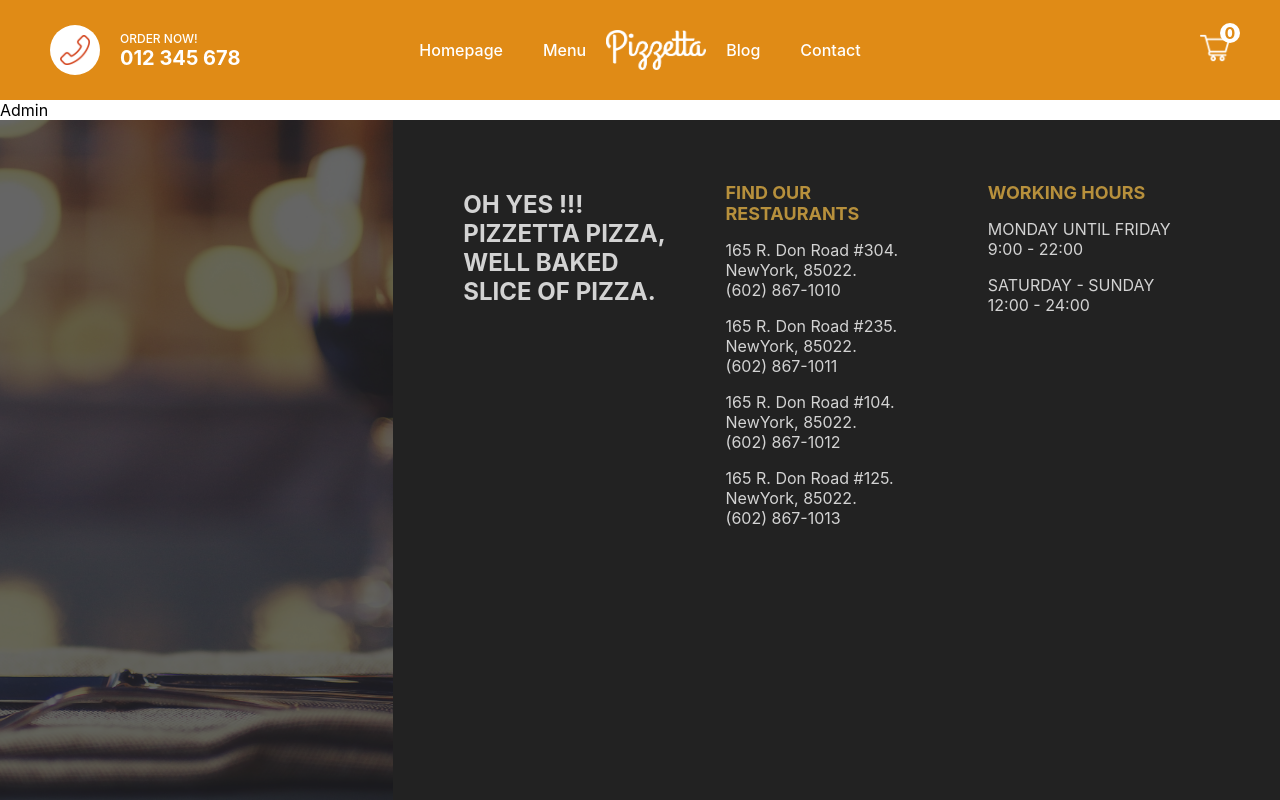
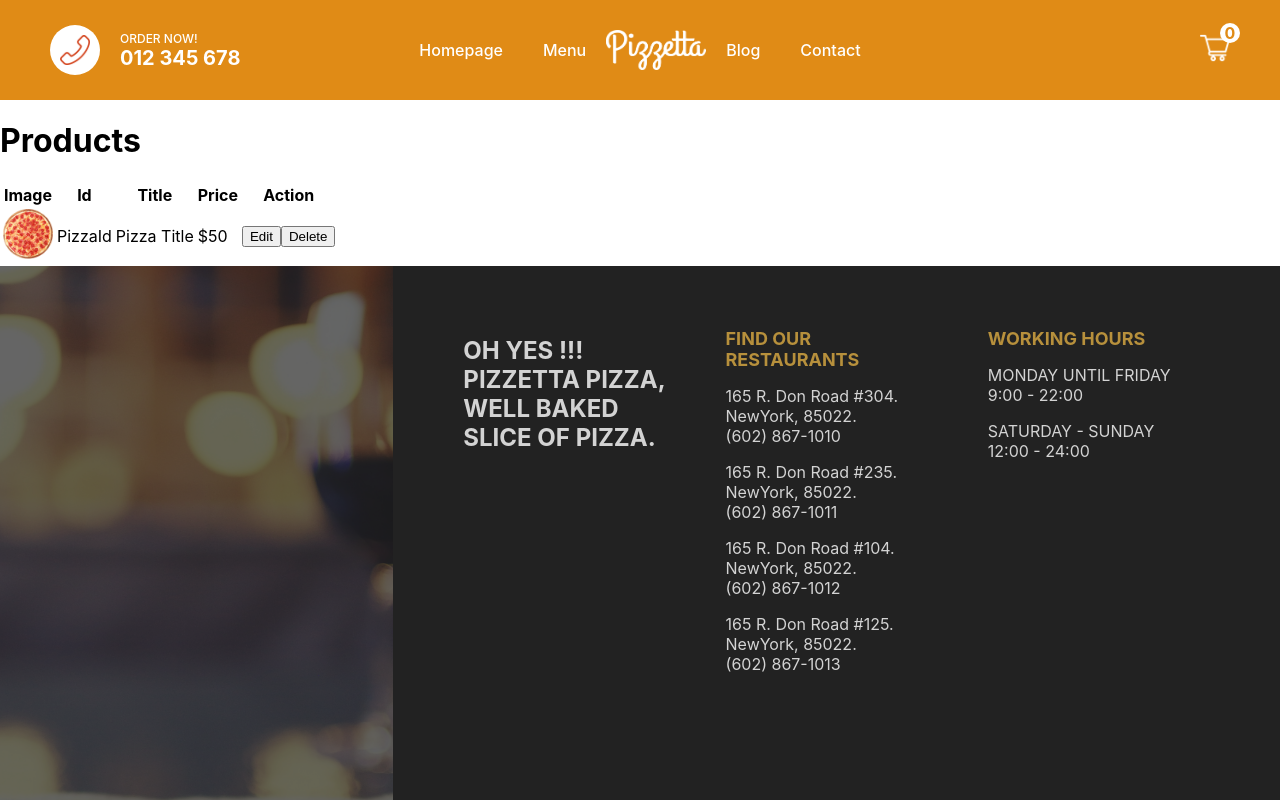
Before and after one commit to Alan-N-Pereira/Pizzetta, a Next.js app: page /admin in a window 1280 px wide. Shown: the top 800 px of the page. Built offline with nearby package versions, Linux system fonts and the light colour scheme.

Commit message:
Update admin component

```diff
--- a/pages/admin/index.jsx
+++ b/pages/admin/index.jsx
@@ -1,6 +1,35 @@
+import Image from 'next/image'
 import styles from '../../styles/Admin.module.css'
 export default function Admin() {
   return (
-    <div className={styles.container}>Admin</div>
+    <div className={styles.container}>
+      <div className={styles.item}>
+        <h1 className={styles.title}>Products</h1>
+        <table className={styles.table}>
+          <tbody>
+            <tr className={styles.trTitle}>
+              <th>Image</th>
+              <th>Id</th>
+              <th>Title</th>
+              <th>Price</th>
+              <th>Action</th>
+            </tr>
+          </tbody>
+          <tbody>
+            <tr className={styles.trTitle}>
+              <td><Image src='/img/pizza.png' width={50} height={50} objectFit='cover' /></td>
+              <td>PizzaId</td>
+              <td>Pizza Title</td>
+              <td>$50</td>
+              <td>
+                <button className={styles.button}>Edit</button>
+                <button className={styles.button}>Delete</button>
+              </td>
+            </tr>
+          </tbody>
+        </table>
+      </div>
+      <div className={styles.item}></div>
+    </div>
   )
 }
```
